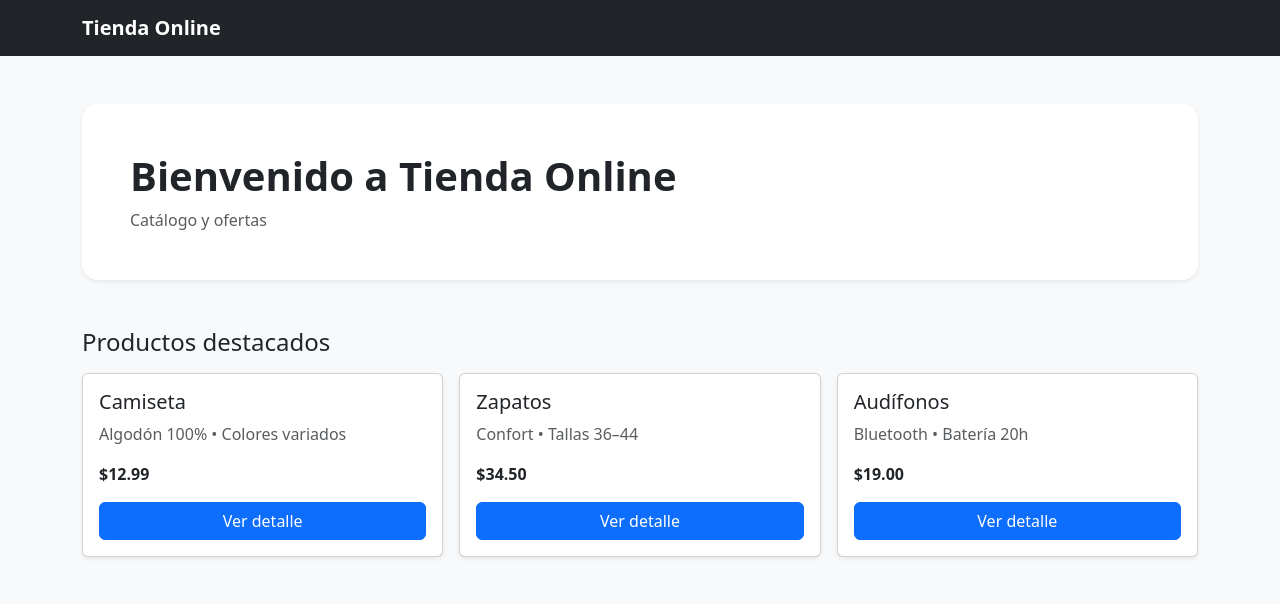
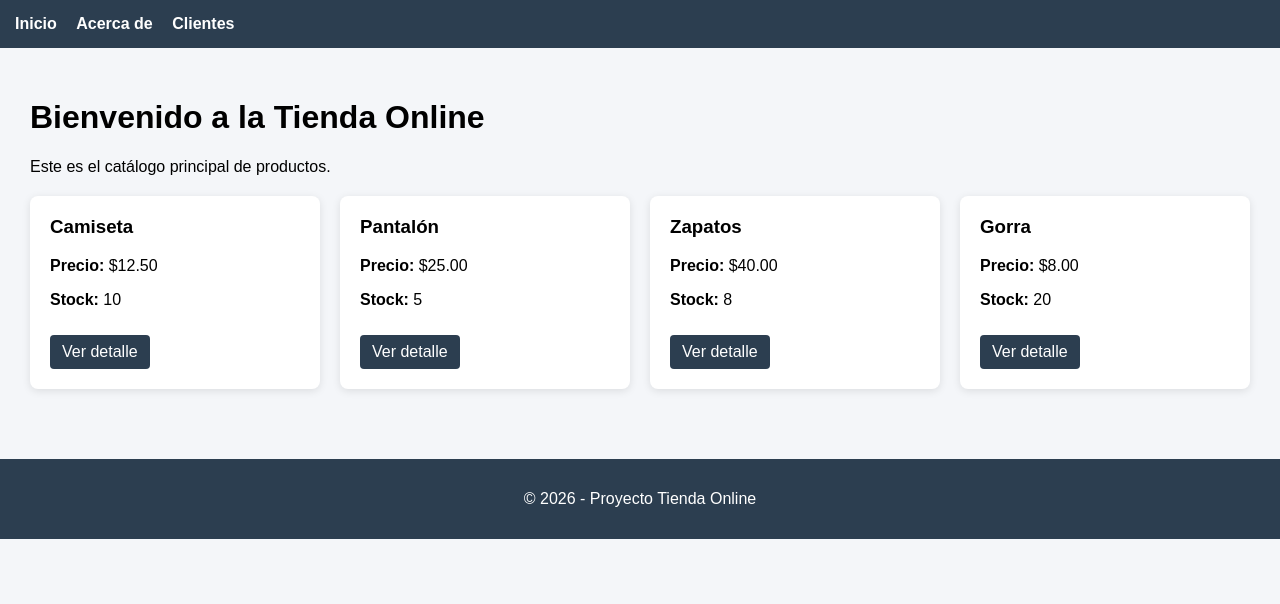
Before and after one commit to beivy27/proyecto_001_TiendaOnline, a Flask app: page / in a window 1280 px wide. Shown: the top 604 px of the page. Run offline with Flask 3, Linux system fonts and the light colour scheme.

Commit message:
Implementa catálogo de productos y nuevas páginas: index, about, clientes y detalle de producto

```diff
--- a/app.py
+++ b/app.py
@@ -1,16 +1,31 @@
-from flask import Flask,render_template
-
+from flask import Flask, render_template
 
 app = Flask(__name__)
 
+# Datos (catálogo)
+productos = [
+    {"nombre": "Camiseta", "precio": 12.50, "stock": 10},
+    {"nombre": "Pantalón", "precio": 25.00, "stock": 5},
+    {"nombre": "Zapatos", "precio": 40.00, "stock": 8},
+    {"nombre": "Gorra", "precio": 8.00, "stock": 20},
+]
+
 @app.route("/")
-def home():
-    return render_template("index.html")
+def index():
+    return render_template("index.html", productos=productos)
 
+@app.route("/about")
+def about():
+    return render_template("about.html")
 
 @app.route("/producto/<nombre>")
 def producto(nombre):
-    return f"Producto: {nombre} - disponible."
+    prod = next((p for p in productos if p["nombre"].lower() == nombre.lower()), None)
+    return render_template("producto.html", producto=prod, nombre=nombre)
+
+@app.route("/clientes")
+def clientes():
+    return render_template("clientes.html")
 
 if __name__ == "__main__":
     app.run(debug=True)
--- /dev/null
+++ b/static/styles.css
@@ -0,0 +1,78 @@
+/* ====== ESTILOS GENERALES ====== */
+body {
+  font-family: Arial, sans-serif;
+  margin: 0;
+  background-color: #f4f6f9;
+}
+
+/* ====== NAVBAR ====== */
+.navbar {
+  background-color: #2c3e50;
+  padding: 15px;
+}
+
+.navbar a {
+  color: white;
+  text-decoration: none;
+  margin-right: 15px;
+  font-weight: bold;
+}
+
+.navbar a:hover {
+  color: #f1c40f;
+}
+
+/* ====== CONTENEDOR PRINCIPAL ====== */
+.container {
+  padding: 30px;
+}
+
+/* ====== TARJETAS (CATÁLOGO) ====== */
+.cards {
+  display: grid;
+  grid-template-columns: repeat(auto-fit, minmax(220px, 1fr));
+  gap: 20px;
+  margin-top: 20px;
+}
+
+.card {
+  background: white;
+  padding: 20px;
+  border-radius: 8px;
+  box-shadow: 0 2px 8px rgba(0,0,0,0.1);
+}
+
+.card h3 {
+  margin-top: 0;
+}
+
+/* ====== BOTÓN ====== */
+.btn {
+  display: inline-block;
+  margin-top: 10px;
+  padding: 8px 12px;
+  background-color: #2c3e50;
+  color: white;
+  text-decoration: none;
+  border-radius: 4px;
+}
+
+.btn:hover {
+  background-color: #1abc9c;
+}
+
+/* ====== FOOTER ====== */
+footer {
+  margin-top: 40px;
+  padding: 15px;
+  background-color: #2c3e50;
+  color: white;
+  text-align: center;
+}
+.producto-detalle {
+  background: white;
+  padding: 30px;
+  border-radius: 8px;
+  box-shadow: 0 2px 8px rgba(0,0,0,0.1);
+  max-width: 500px;
+}
--- /dev/null
+++ b/templates/about.html
@@ -0,0 +1,6 @@
+{% extends "base.html" %}
+
+{% block content %}
+<h2>Acerca de Nosotros</h2>
+<p>Somos una tienda online creada con Flask.</p>
+{% endblock %}
--- /dev/null
+++ b/templates/base.html
@@ -0,0 +1,29 @@
+<!DOCTYPE html>
+<html lang="es">
+<head>
+  <meta charset="UTF-8">
+  <title>Tienda Online</title>
+  <link rel="stylesheet" href="{{ url_for('static', filename='styles.css') }}">
+</head>
+<body>
+
+  <div class="wrapper">
+
+    <div class="navbar">
+      <a href="{{ url_for('index') }}">Inicio</a>
+      <a href="{{ url_for('about') }}">Acerca de</a>
+      <a href="{{ url_for('clientes') }}">Clientes</a>
+    </div>
+
+    <div class="container">
+      {% block content %}{% endblock %}
+    </div>
+
+    <footer>
+      <p>© 2026 - Proyecto Tienda Online</p>
+    </footer>
+
+  </div>
+
+</body>
+</html>
--- a/templates/index.html
+++ b/templates/index.html
@@ -1,75 +1,22 @@
-<!doctype html>
-<html lang="es">
-<head>
-  <meta charset="utf-8" />
-  <meta name="viewport" content="width=device-width, initial-scale=1" />
-  <title>Tienda Online – Catálogo y ofertas</title>
+{% extends "base.html" %}
 
-  <!-- Bootstrap 5 -->
-  <link href="https://cdn.jsdelivr.net/npm/bootstrap@5.3.3/dist/css/bootstrap.min.css" rel="stylesheet">
-</head>
+{% block content %}
 
-<body class="bg-light">
-  <!-- Navbar -->
-  <nav class="navbar navbar-expand-lg navbar-dark bg-dark">
-    <div class="container">
-      <a class="navbar-brand fw-bold" href="/">Tienda Online</a>
-    </div>
-  </nav>
+<h1>Bienvenido a la Tienda Online</h1>
+<p>Este es el catálogo principal de productos.</p>
 
-  <!-- Hero -->
-  <header class="py-5">
-    <div class="container">
-      <div class="p-4 p-md-5 bg-white rounded-4 shadow-sm">
-        <h1 class="display-6 fw-bold mb-2">Bienvenido a Tienda Online</h1>
-        <p class="text-muted mb-0">Catálogo y ofertas</p>
-      </div>
-    </div>
-  </header>
+<div class="cards">
+    {% for p in productos %}
+        <div class="card">
+            <h3>{{ p.nombre }}</h3>
+            <p><strong>Precio:</strong> ${{ "%.2f"|format(p.precio) }}</p>
+            <p><strong>Stock:</strong> {{ p.stock }}</p>
 
-  <!-- Productos -->
-  <main class="pb-5">
-    <div class="container">
-      <h2 class="h4 mb-3">Productos destacados</h2>
+            <a class="btn" href="{{ url_for('producto', nombre=p.nombre) }}">
+                Ver detalle
+            </a>
+        </div>
+    {% endfor %}
+</div>
 
-      <div class="row g-3">
-        <div class="col-12 col-md-6 col-lg-4">
-          <div class="card h-100 shadow-sm">
-            <div class="card-body">
-              <h5 class="card-title">Camiseta</h5>
-              <p class="card-text text-muted">Algodón 100% • Colores variados</p>
-              <p class="fw-bold">$12.99</p>
-              <a class="btn btn-primary w-100" href="#">Ver detalle</a>
-            </div>
-          </div>
-        </div>
-
-        <div class="col-12 col-md-6 col-lg-4">
-          <div class="card h-100 shadow-sm">
-            <div class="card-body">
-              <h5 class="card-title">Zapatos</h5>
-              <p class="card-text text-muted">Confort • Tallas 36–44</p>
-              <p class="fw-bold">$34.50</p>
-              <a class="btn btn-primary w-100" href="#">Ver detalle</a>
-            </div>
-          </div>
-        </div>
-
-        <div class="col-12 col-md-6 col-lg-4">
-          <div class="card h-100 shadow-sm">
-            <div class="card-body">
-              <h5 class="card-title">Audífonos</h5>
-              <p class="card-text text-muted">Bluetooth • Batería 20h</p>
-              <p class="fw-bold">$19.00</p>
-              <a class="btn btn-primary w-100" href="#">Ver detalle</a>
-            </div>
-          </div>
-        </div>
-      </div>
-
-    </div>
-  </main>
-
-  <script src="https://cdn.jsdelivr.net/npm/bootstrap@5.3.3/dist/js/bootstrap.bundle.min.js"></script>
-</body>
-</html>
+{% endblock %}
```
Also changed, not shown: templates/clientes.html (added, +14 -0 lines), templates/producto.html (added, +26 -0 lines).
